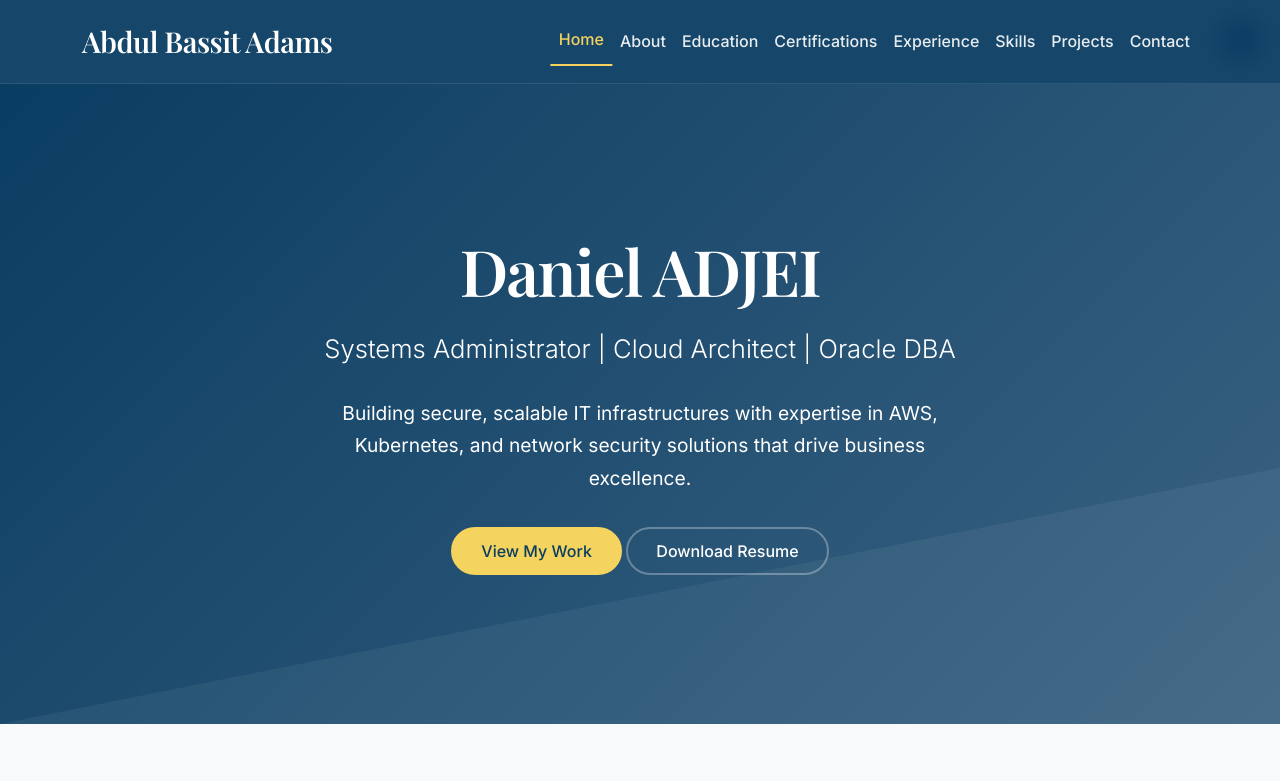
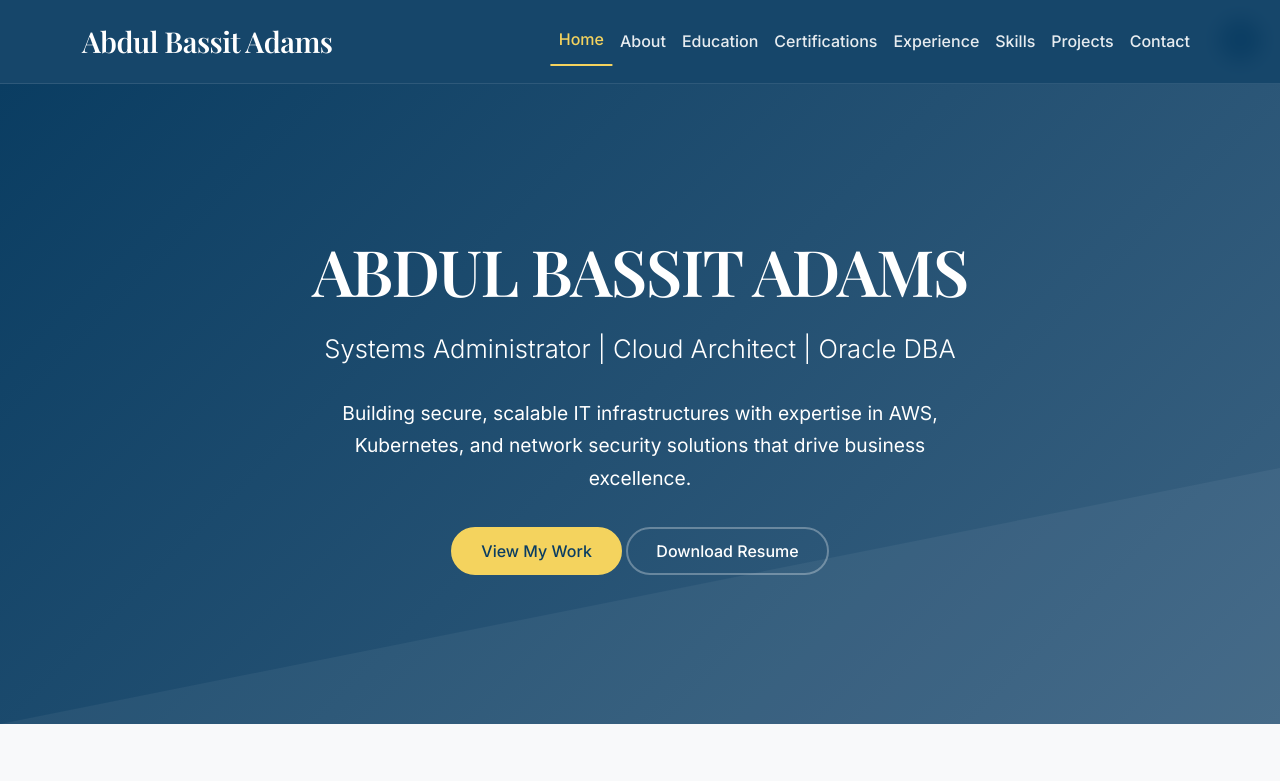
Before and after one commit to Piousbwoy/My_portfolio, a plain HTML site: page index.html in a window 1280 px wide. Shown: the top 781 px of the page. Drawn offline with nearby package versions, Linux system fonts and the light colour scheme.

Commit message:
Update index.html

```diff
--- a/index.html
+++ b/index.html
@@ -659,7 +659,7 @@
   <!-- Hero Section -->
   <section id="home" class="hero">
     <div class="container hero-content">
-      <h1>Daniel ADJEI</h1>
+      <h1>ABDUL BASSIT ADAMS</h1>
       <h3>Systems Administrator  | Cloud Architect | Oracle DBA</h3>
       <p class="lead">Building secure, scalable IT infrastructures with expertise in AWS, Kubernetes, and network security solutions that drive business excellence.</p>
       <div class="hero-buttons">
```
